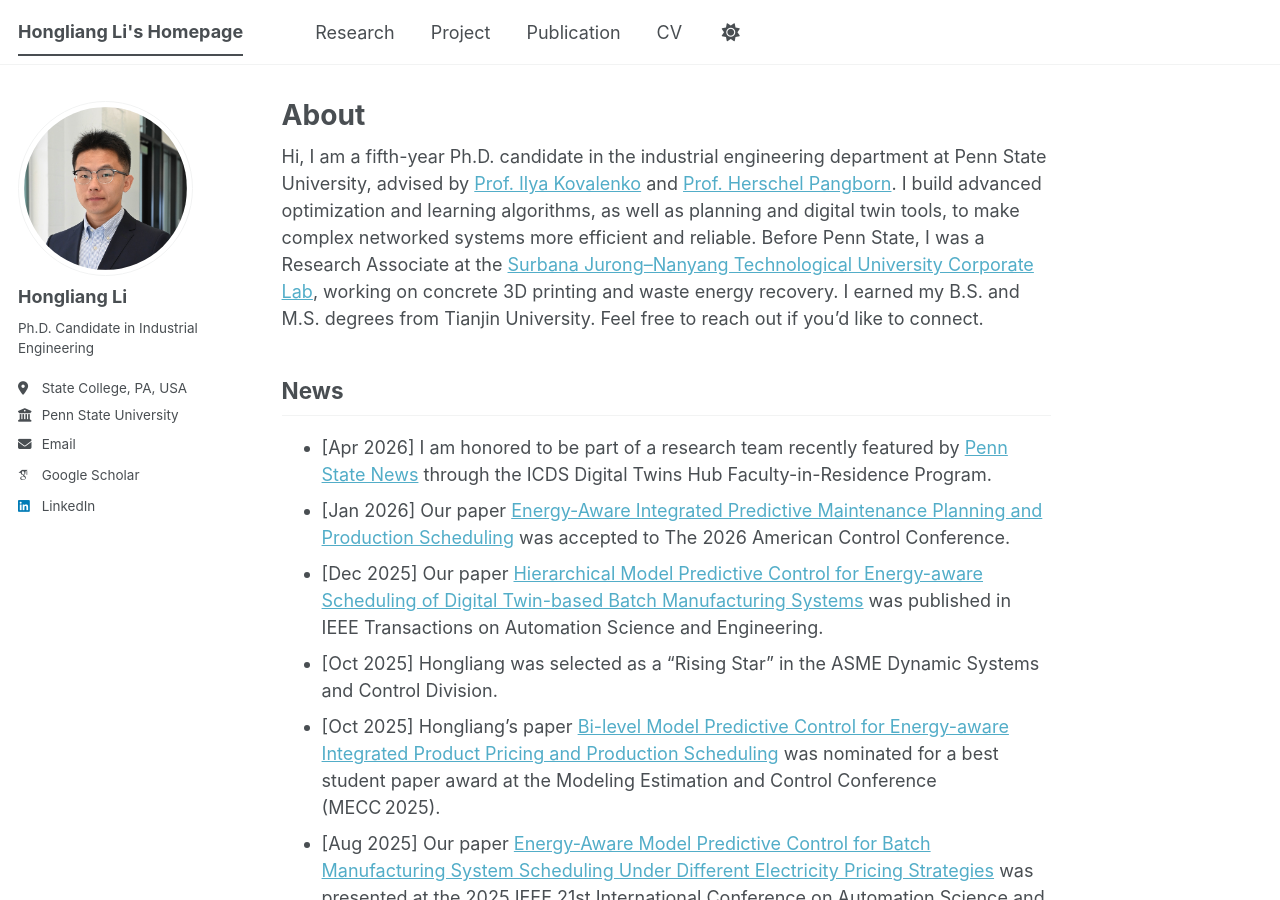
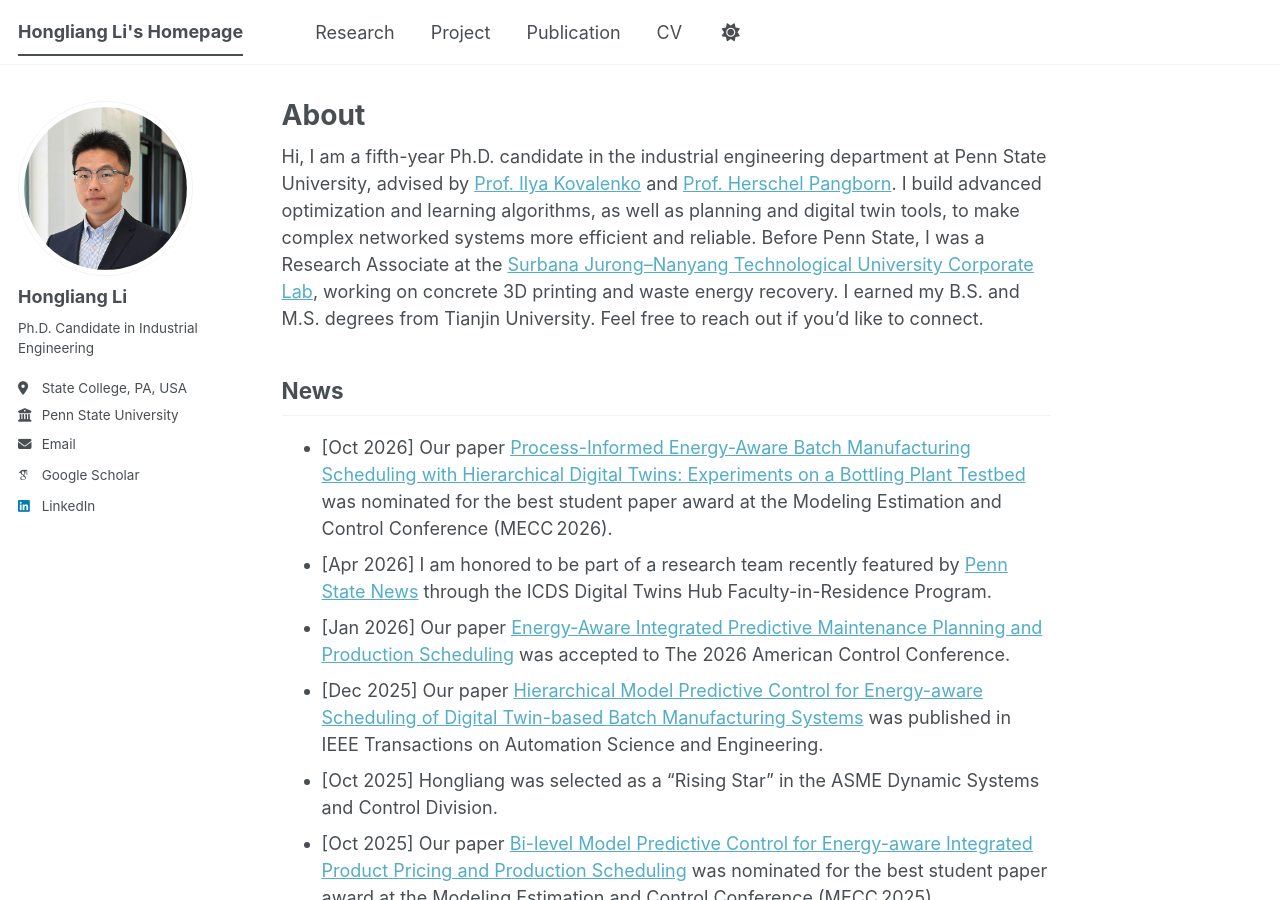
Before and after one commit to HongliangLiPSU/honglianglipsu.github.io, a Jekyll site: the page built from _pages/about.md, in a window 1280 px wide and 900 px high. Built offline with Jekyll 4.4.1, drawn with Linux system fonts in a browser that asks for light colours; some web fonts are replaced; a script bundle is joined from its source files by our own code; library files that are not in the unit come from our copies.

Commit message:
Update homepage news and 2026 CV

```diff
--- a/_pages/about.md
+++ b/_pages/about.md
@@ -10,11 +10,12 @@ redirect_from:
 Hi, I am a fifth-year Ph.D. candidate in the industrial engineering department at Penn State University, advised by [Prof. Ilya Kovalenko](https://www.caislab.com/) and [Prof. Herschel Pangborn](http://www.paclab.info/). I build advanced optimization and learning algorithms, as well as planning and digital twin tools, to make complex networked systems more efficient and reliable. Before Penn State, I was a Research Associate at the [Surbana Jurong–Nanyang Technological University Corporate Lab](https://www.ntu.edu.sg/sj-ntu), working on concrete 3D printing and waste energy recovery. I earned my B.S. and M.S. degrees from Tianjin University. Feel free to reach out if you’d like to connect.
 
 ## News
+- [Oct 2026] Our paper [Process-Informed Energy-Aware Batch Manufacturing Scheduling with Hierarchical Digital Twins: Experiments on a Bottling Plant Testbed](https://mecc2026.a2c2.org/best-student-paper-nomination/) was nominated for the best student paper award at the Modeling Estimation and Control Conference (MECC 2026).
 - [Apr 2026] I am honored to be part of a research team recently featured by [Penn State News](https://www.psu.edu/news/institute-computational-and-data-sciences/story/digital-twins-hubs-faculty-residence-program) through the ICDS Digital Twins Hub Faculty-in-Residence Program.
 - [Jan 2026] Our paper [Energy-Aware Integrated Predictive Maintenance Planning and Production Scheduling](https://arxiv.org/abs/2603.14060) was accepted to The 2026 American Control Conference.
 - [Dec 2025] Our paper [Hierarchical Model Predictive Control for Energy-aware Scheduling of Digital Twin-based Batch Manufacturing Systems](https://ieeexplore.ieee.org/abstract/document/11264006) was published in IEEE Transactions on Automation Science and Engineering.
 - [Oct 2025] Hongliang was selected as a “Rising Star” in the ASME Dynamic Systems and Control Division.
-- [Oct 2025] Hongliang’s paper [Bi-level Model Predictive Control for Energy-aware Integrated Product Pricing and Production Scheduling](https://arxiv.org/abs/2507.14385) was nominated for a best student paper award at the Modeling Estimation and Control Conference (MECC 2025).
+- [Oct 2025] Our paper [Bi-level Model Predictive Control for Energy-aware Integrated Product Pricing and Production Scheduling](https://arxiv.org/abs/2507.14385) was nominated for the best student paper award at the Modeling Estimation and Control Conference (MECC 2025).
 - [Aug 2025] Our paper [Energy-Aware Model Predictive Control for Batch Manufacturing System Scheduling Under Different Electricity Pricing Strategies](https://arxiv.org/abs/2506.22923) was presented at the 2025 IEEE 21st International Conference on Automation Science and Engineering (CASE 2025).
 - [Jun 2025] Our paper [A Digital Twin Framework for Computer Hardware Design and Assembly: A Risk-Prioritized Approach](https://asmedigitalcollection.asme.org/MSEC/proceedings/MSEC2025/89022/V002T10A008/1223004) was presented at the ASME 2025 20th International Manufacturing Science and Engineering Conference (MSEC 2025).
 
```
Also changed, not shown: 1 other file.
